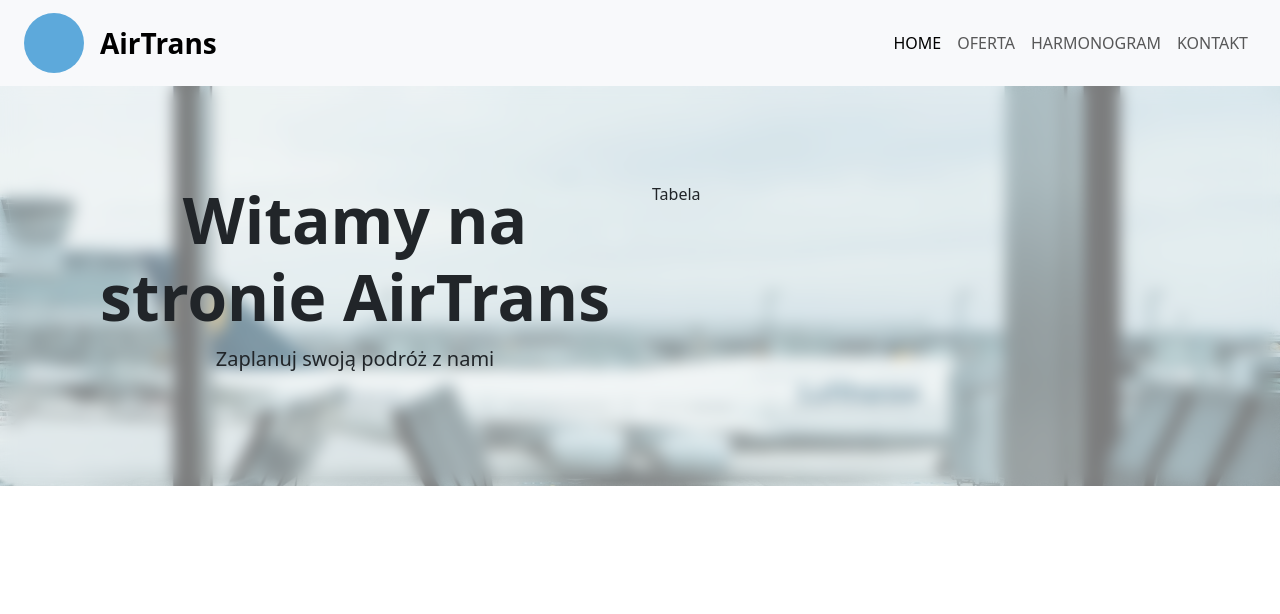
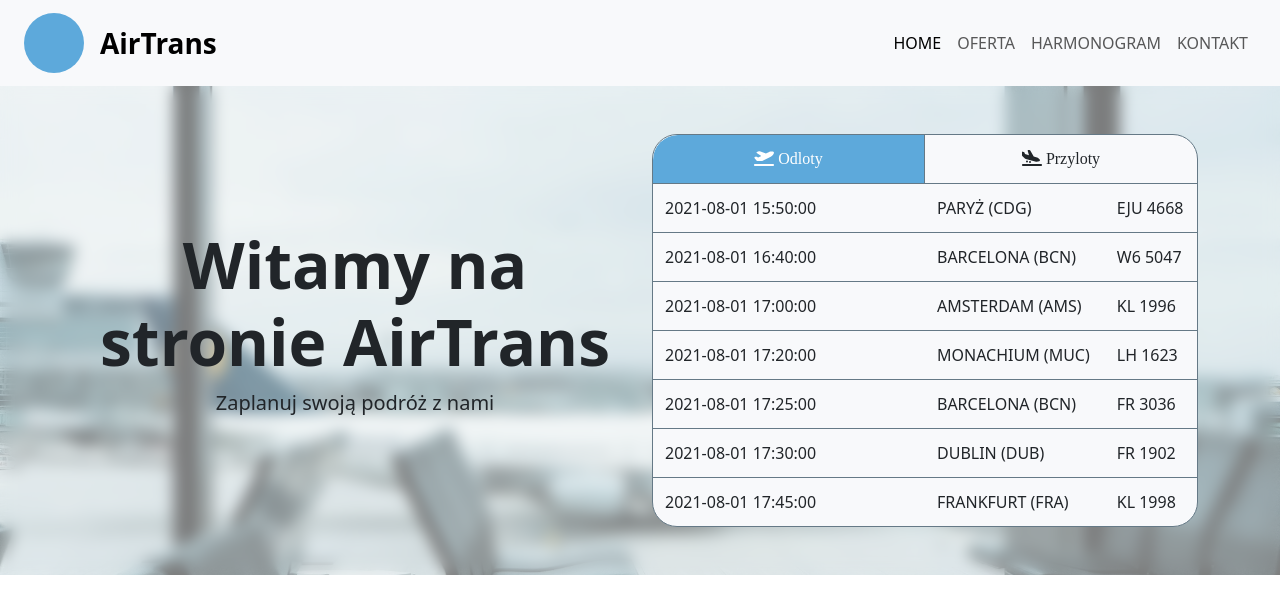
Before and after one commit to Pawel2923/AirTrans, a React (Vite) app in the folder ui/: page / in a window 1280 px wide. Shown: the top 614 px of the page. Built offline with nearby package versions, Linux system fonts and the light colour scheme.

Commit message:
Update UI styles and dependencies, add ArrDepTable component

```diff
--- a/ui/package.json
+++ b/ui/package.json
@@ -10,6 +10,11 @@
     "preview": "vite preview"
   },
   "dependencies": {
+    "@fortawesome/fontawesome-svg-core": "^6.5.2",
+    "@fortawesome/free-brands-svg-icons": "^6.5.2",
+    "@fortawesome/free-regular-svg-icons": "^6.5.2",
+    "@fortawesome/free-solid-svg-icons": "^6.5.2",
+    "@fortawesome/react-fontawesome": "^0.2.0",
     "axios": "^1.6.8",
     "bootstrap": "^5.3.3",
     "react": "^18.2.0",
--- /dev/null
+++ b/ui/src/components/ArrDepTable.module.css
@@ -0,0 +1,50 @@
+.table {
+    width: 100%;
+    border-collapse: separate;
+    border-spacing: 0;
+    border: 1px solid var(--table-border-color);
+    border-radius: 25px;
+    background-color: var(--background-white);
+    overflow: hidden;
+}
+
+.table tr:first-child {
+    width: 100%;
+}
+
+.table th, .table td {
+    padding: 0.75rem;
+}
+
+.table th {
+    width: 50%;
+    text-align: center;
+    font-size: 1rem;
+    font-weight: 400;
+    font-family: Inria Sans;
+}
+
+.table th:hover {
+    cursor: pointer;
+}
+
+.table th:first-child {
+    border-right: 1px solid var(--table-border-color);
+}
+
+.table th.active {
+    background-color: var(--primary-color);
+    color: #fff;
+}
+
+.table th.active:first-child {
+    border-top-left-radius: 25px;
+}
+
+.table th.active:last-child {
+    border-top-right-radius: 25px;
+}
+
+.table td {
+    border-top: 1px solid var(--table-border-color);
+}
--- /dev/null
+++ b/ui/src/components/ArrDepTable.tsx
@@ -0,0 +1,86 @@
+import React, { useState, useEffect } from "react";
+import { FontAwesomeIcon } from "@fortawesome/react-fontawesome";
+import { faPlaneDeparture } from "@fortawesome/free-solid-svg-icons/faPlaneDeparture";
+import { faPlaneArrival } from "@fortawesome/free-solid-svg-icons/faPlaneArrival";
+import tableStyles from "./ArrDepTable.module.css";
+
+interface Flight {
+	id: string;
+	arrival: string;
+	departure: string;
+	destination: string;
+}
+
+interface ArrDepTableProps {
+	data: Flight[];
+}
+
+const ArrDepTable: React.FC<ArrDepTableProps> = ({
+	data,
+}: ArrDepTableProps) => {
+	const [isArrivalTab, setIsArrivalTab] = useState(false);
+	const [filteredData, setFilteredData] = useState<Flight[]>([]);
+
+	useEffect(() => {
+		if (!isArrivalTab) {
+			setFilteredData(
+				data.filter((flight: Flight) => flight.departure !== "")
+			);
+		} else {
+			setFilteredData(
+				data.filter((flight: Flight) => flight.arrival !== "")
+			);
+		}
+	}, [isArrivalTab, data]);
+
+	return (
+		<table className={tableStyles.table}>
+			<thead>
+				<tr>
+					<th
+						onClick={() => setIsArrivalTab(false)}
+						className={!isArrivalTab ? tableStyles.active : ""}
+					>
+						<FontAwesomeIcon icon={faPlaneDeparture} />
+						<span> Odloty</span>
+					</th>
+					<th
+						onClick={() => setIsArrivalTab(true)}
+						className={isArrivalTab ? tableStyles.active : ""}
+						colSpan={2}
+					>
+						<FontAwesomeIcon icon={faPlaneArrival} />
+						<span> Przyloty</span>
+					</th>
+				</tr>
+			</thead>
+			<tbody>
+				{filteredData.length > 0 ? (
+					filteredData.map((flight: Flight, index: number) =>
+						!isArrivalTab ? (
+							<tr key={index}>
+								<td>{flight.departure}</td>
+								<td>{flight.destination}</td>
+								<td>{flight.id}</td>
+							</tr>
+						) : (
+							<tr key={index}>
+								<td>{flight.arrival}</td>
+								<td>{flight.destination}</td>
+								<td>{flight.id}</td>
+							</tr>
+						)
+					)
+				) : (
+					<tr>
+						<td colSpan={3} className="text-center">
+							Brak danych
+						</td>
+					</tr>
+				)}
+			</tbody>
+		</table>
+	);
+};
+
+export default ArrDepTable;
--- a/ui/src/components/Nav.tsx
+++ b/ui/src/components/Nav.tsx
@@ -3,7 +3,7 @@ import Logo from "../assets/Logo.svg";
 
 const Nav = () => {
     return (
-        <nav className="navbar navbar-expand-lg" style={{backgroundColor: "#f8f9fb"}}>
+        <nav className="navbar navbar-expand-lg" style={{ backgroundColor: "var(--background-white)" }}>
             <div className="container-fluid px-4">
                 <Link to="/" className="d-flex align-items-center gap-3 navbar-brand fw-bold fs-3">
                     <img src={Logo} alt="AirTrans Logo" />
--- a/ui/src/index.css
+++ b/ui/src/index.css
@@ -15,6 +15,9 @@
   text-rendering: optimizeLegibility;
   -webkit-font-smoothing: antialiased;
   -moz-osx-font-smoothing: grayscale;
+  --background-white: #f8f9fb;
+  --table-border-color: #657986;
+  --primary-color: #5da9db;
 }
 
 a {
--- a/ui/src/pages/Home.tsx
+++ b/ui/src/pages/Home.tsx
@@ -1,5 +1,50 @@
+import ArrDepTable from "../components/ArrDepTable";
 import Nav from "../components/Nav";
 import homeStyles from "./Home.module.css";
+
+interface Flight {
+	id: string;
+	arrival: string;
+	departure: string;
+	destination: string;
+}
+
+const flightsData: Flight[] = [{
+    id: "EJU 4668",
+    arrival: "",
+    departure: "2021-08-01 15:50:00",
+    destination: "PARYŻ (CDG)"
+}, {
+    id: "W6 5047",
+    arrival: "",
+    departure: "2021-08-01 16:40:00",
+    destination: "BARCELONA (BCN)"
+}, {
+    id: "KL 1996",
+    arrival: "",
+    departure: "2021-08-01 17:00:00",
+    destination: "AMSTERDAM (AMS)"
+}, {
+    id: "LH 1623",
+    arrival: "",
+    departure: "2021-08-01 17:20:00",
+    destination: "MONACHIUM (MUC)"
+}, {
+    id: "FR 3036",
+    arrival: "",
+    departure: "2021-08-01 17:25:00",
+    destination: "BARCELONA (BCN)"
+}, {
+    id: "FR 1902",
+    arrival: "",
+    departure: "2021-08-01 17:30:00",
+    destination: "DUBLIN (DUB)"
+}, {
+    id: "KL 1998",
+    arrival: "",
+    departure: "2021-08-01 17:45:00",
+    destination: "FRANKFURT (FRA)"
+}];
 
 const Home = () => {
 	return (
@@ -7,13 +52,13 @@ const Home = () => {
             <Nav />
 			<header className={homeStyles.header}>
                 <div className="container">
-                    <div className="row">
+                    <div className="row d-flex align-items-center py-5">
                         <div className="col-6 text-center">
                             <h1 className="display-3 fw-bold">Witamy na stronie AirTrans</h1>
                             <p className="lead">Zaplanuj swoją podróż z nami</p>
                         </div>
                         <div className="col-6">
-                            Tabela
+                            <ArrDepTable data={flightsData} />
                         </div>
                     </div>
                 </div>
```
Also changed, not shown: 1 other file (tests, documents, lock files or other folders).
